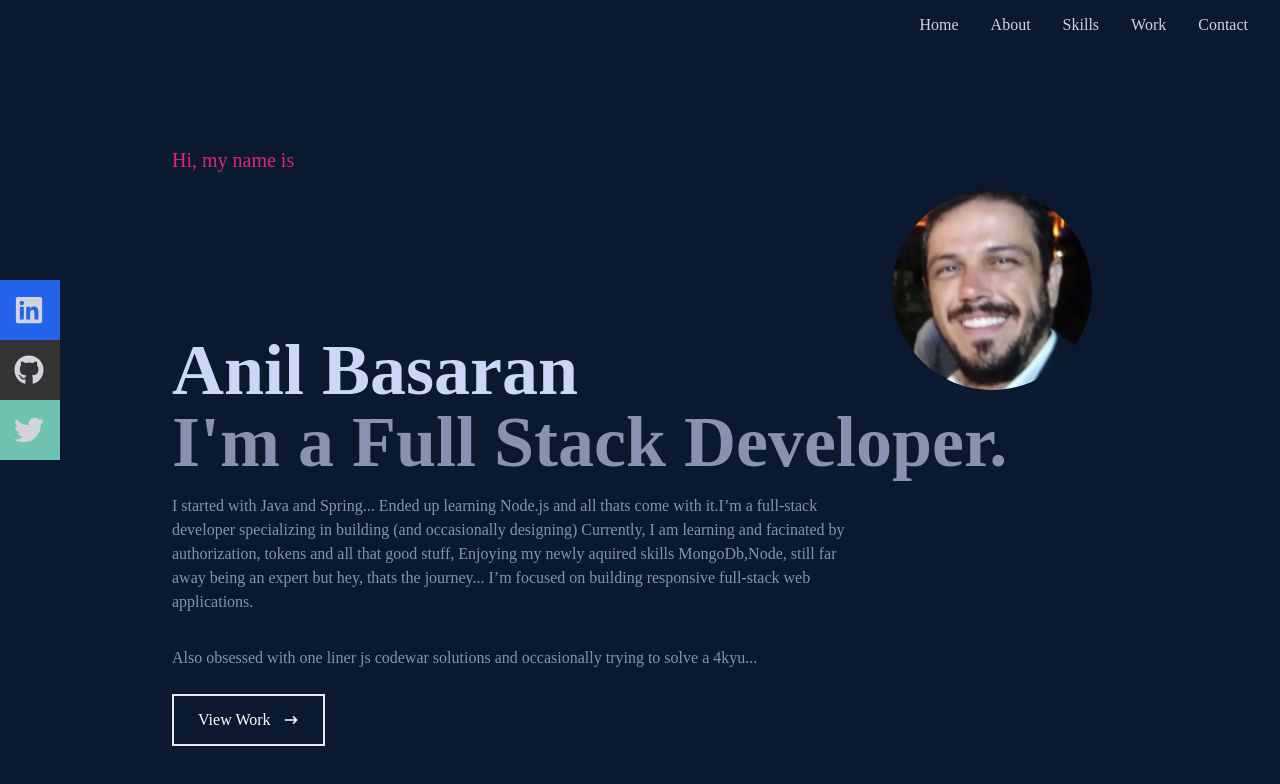
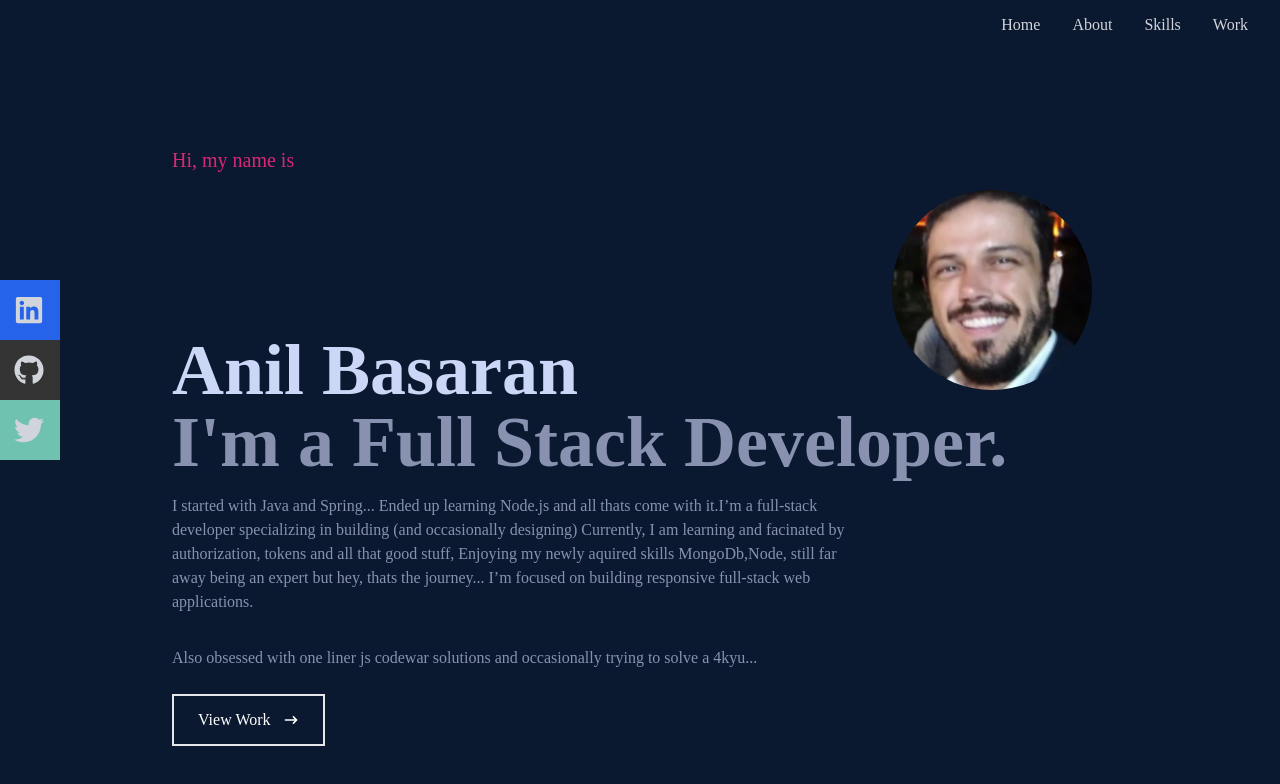
Before and after one commit to AnilBASARAN/portfolio-website-v2, a React (Create React App) app: page / in a window 1280 px wide. Shown: the top 784 px of the page. Built offline with nearby package versions, Linux system fonts and the light colour scheme.

Commit message:
contact no more

```diff
--- a/src/components/Navbar.jsx
+++ b/src/components/Navbar.jsx
@@ -40,11 +40,7 @@ const Navbar = () => {
             Work
           </Link>
         </li>
-        <li>
-          <Link to='contact' smooth={true} duration={500}>
-            Contact
-          </Link>
-        </li>
+
       </ul>
 
       {/* Hamburger */}
```
